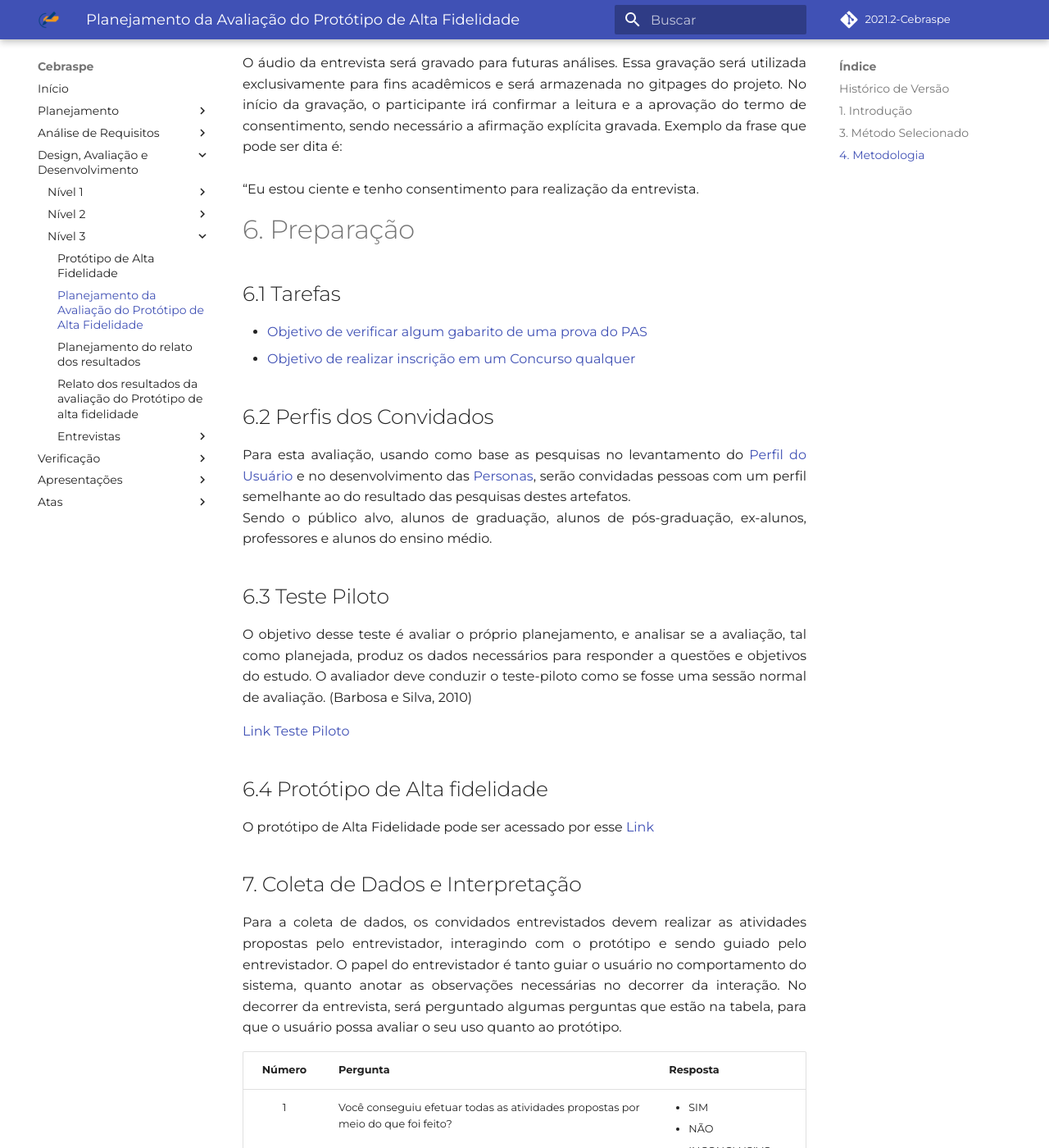
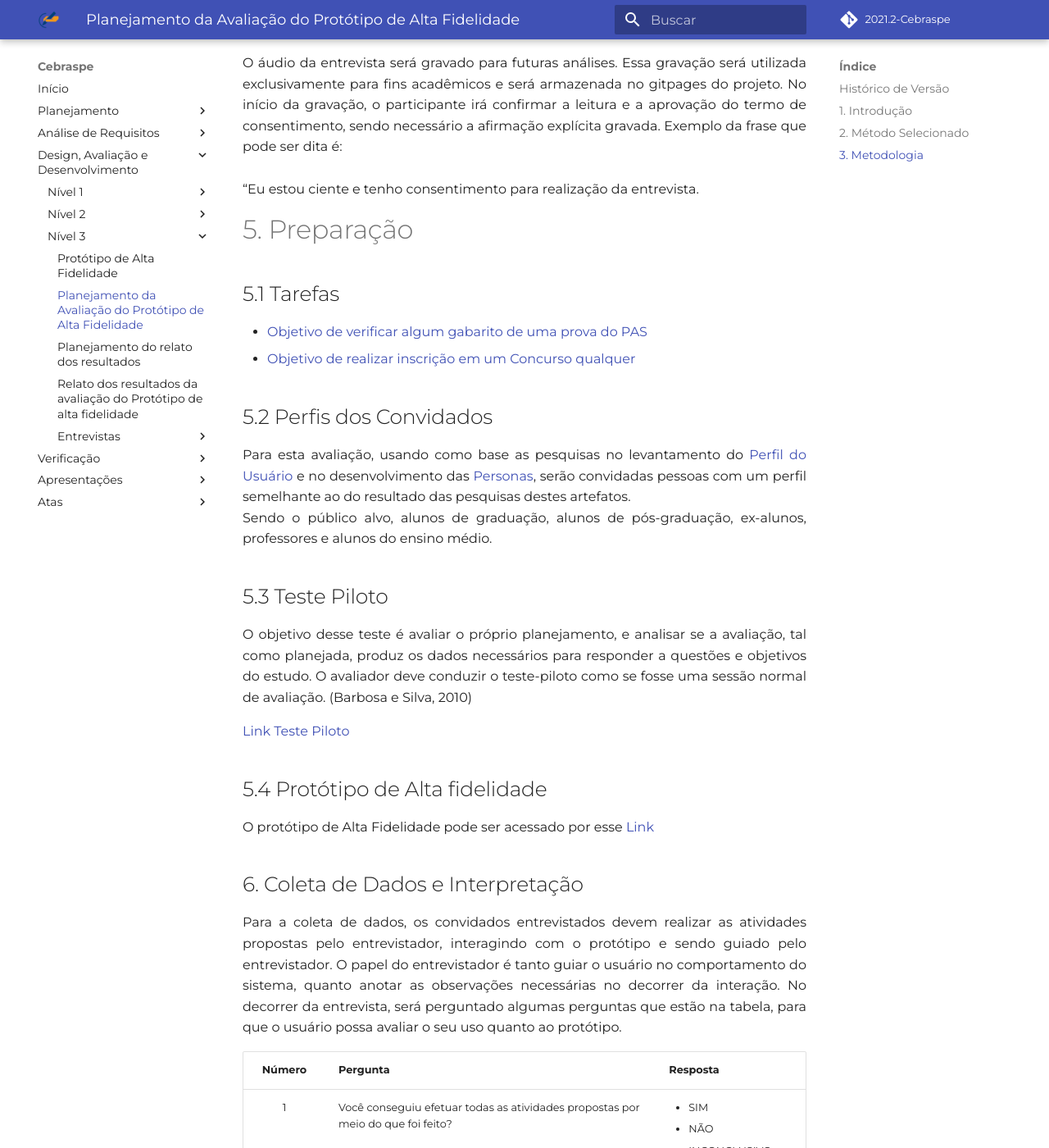
Before and after one commit to Interacao-Humano-Computador/2021.2-Cebraspe, an MkDocs documentation site: the page built from docs/Avaliação_desenvolvimento/Nivel3/planejamento_avaliacao.md, in a window 1280 px wide and 1400 px high, scrolled down 2144 px. Shown: the whole window at 82% size. Built offline with MkDocs 1.6.1 and Material for MkDocs 9.7.7, drawn with Linux system fonts in a browser that asks for light colours; some web fonts are replaced; comment, search, counter and statistics services are not loaded; some of the changed text lies outside the part shown.

Commit message:
#46 - Correção dos números

```diff
--- a/docs/Avaliação_desenvolvimento/Nivel3/planejamento_avaliacao.md
+++ b/docs/Avaliação_desenvolvimento/Nivel3/planejamento_avaliacao.md
@@ -12,14 +12,14 @@
 <br>
 Com base nisso, será aplicada uma Avaliação dos protótipos de alta fidelidade construídos com o objetivo de encontrar possíveis problemas na interação do usuário com o nosso site ou na interface que possa de algum modo atrapalhar a experiência do usuário durante o uso da aplicação.</p>
 
-## 3. Método Selecionado
+## 2. Método Selecionado
 <p style="text-align: justify;">Dentro do ponto de vista da avaliação será realizda uma avaliação formativa, que vai sendo realizada no decorrer de todo o processo de design para compreender e confirmar a compreensão a qual os usuários querem e precisam, e para confirmar em qual grau de solução será concebida e atende às necessidades dos usuários com qualidade de uso esperada. A avaliação formativa é realizada antes de exisitar à solução (parcial ou completa) de interação e de interface pronta.
 <br>
 <br>
 Com isso, concluimos que foi identificado que o melhor método para a realização da avaliação dos protótipos de alta fidelidade será a <strong>entrevista</strong>, justamente por que é o método ideal para este tipo de avaliação (Avaliação Formativa).
 </p>
 
-## 4. Metodologia
+## 3. Metodologia
 <p style="text-align: justify;">Utilizaremos do método do Percurso Cognitivo para planejarmos a avaliação do protótipo de papel, visto que ela é a que mais se encaixa nas expectativas e necessidades do grupo.</p>
 
 | Atividade | Tarefa |
@@ -68,29 +68,29 @@
 “Eu estou ciente e tenho consentimento para realização da entrevista.
 </p>
 
-# 6. Preparação
+# 5. Preparação
 
-## 6.1 Tarefas
+## 5.1 Tarefas
 
 * [Objetivo de verificar algum gabarito de uma prova do PAS](https://interacao-humano-computador.github.io/2021.2-Cebraspe/Análise_de_requisitos/Análise_de_tarefas/CTT/)
 * [Objetivo de realizar inscrição em um Concurso qualquer](https://interacao-humano-computador.github.io/2021.2-Cebraspe/Análise_de_requisitos/Análise_de_tarefas/HTA/)
 
-## 6.2 Perfis dos Convidados
+## 5.2 Perfis dos Convidados
 
 <p style="text-align: justify;">Para esta avaliação, usando como base as pesquisas no levantamento do <a href = "https://interacao-humano-computador.github.io/2021.2-Cebraspe/Análise_de_requisitos/Perfil_do_usuario/perfil_do_usuario/">Perfil do Usuário</a> e no desenvolvimento das <a href = "https://interacao-humano-computador.github.io/2021.2-Cebraspe/Análise_de_requisitos/Personas/personas/">Personas</a>, serão convidadas pessoas com um perfil semelhante ao do resultado das pesquisas destes artefatos. <br> Sendo o público alvo, alunos de graduação, alunos de pós-graduação, ex-alunos, professores e alunos do ensino médio.</p>
 
-## 6.3 Teste Piloto
+## 5.3 Teste Piloto
 
 <p style="text-align: justify;">O objetivo desse teste é avaliar o próprio planejamento, e analisar se a avaliação, tal como planejada, produz os dados necessários para responder a questões e objetivos do estudo. O avaliador deve conduzir o teste-piloto como se fosse uma sessão normal de avaliação. (Barbosa e Silva, 2010)</p>
 
 <a href = "https://interacao-humano-computador.github.io/2021.2-Cebraspe/Avalia%C3%A7%C3%A3o_desenvolvimento/Nivel3/teste_piloto/">Link Teste Piloto</a>
 
-## 6.4 Protótipo de Alta fidelidade
+## 5.4 Protótipo de Alta fidelidade
 
 O protótipo de Alta Fidelidade pode ser acessado por esse <a href = "https://interacao-humano-computador.github.io/2021.2-Cebraspe/Avaliação_desenvolvimento/Nivel3/prototipo_alta_fidelidade/">Link</a>
 
 
-## 7. Coleta de Dados e Interpretação
+## 6. Coleta de Dados e Interpretação
 
 <p style="text-align: justify;">Para a coleta de dados, os convidados entrevistados devem realizar as atividades propostas pelo entrevistador, interagindo com o protótipo e sendo guiado pelo entrevistador. O papel do entrevistador é tanto guiar o usuário no comportamento do sistema, quanto anotar as observações necessárias no decorrer da interação.
 
```
Also changed, not shown: other parts of docs/Avaliação_desenvolvimento/Nivel3/planejamento_avaliacao.md (+4 -4 lines).
